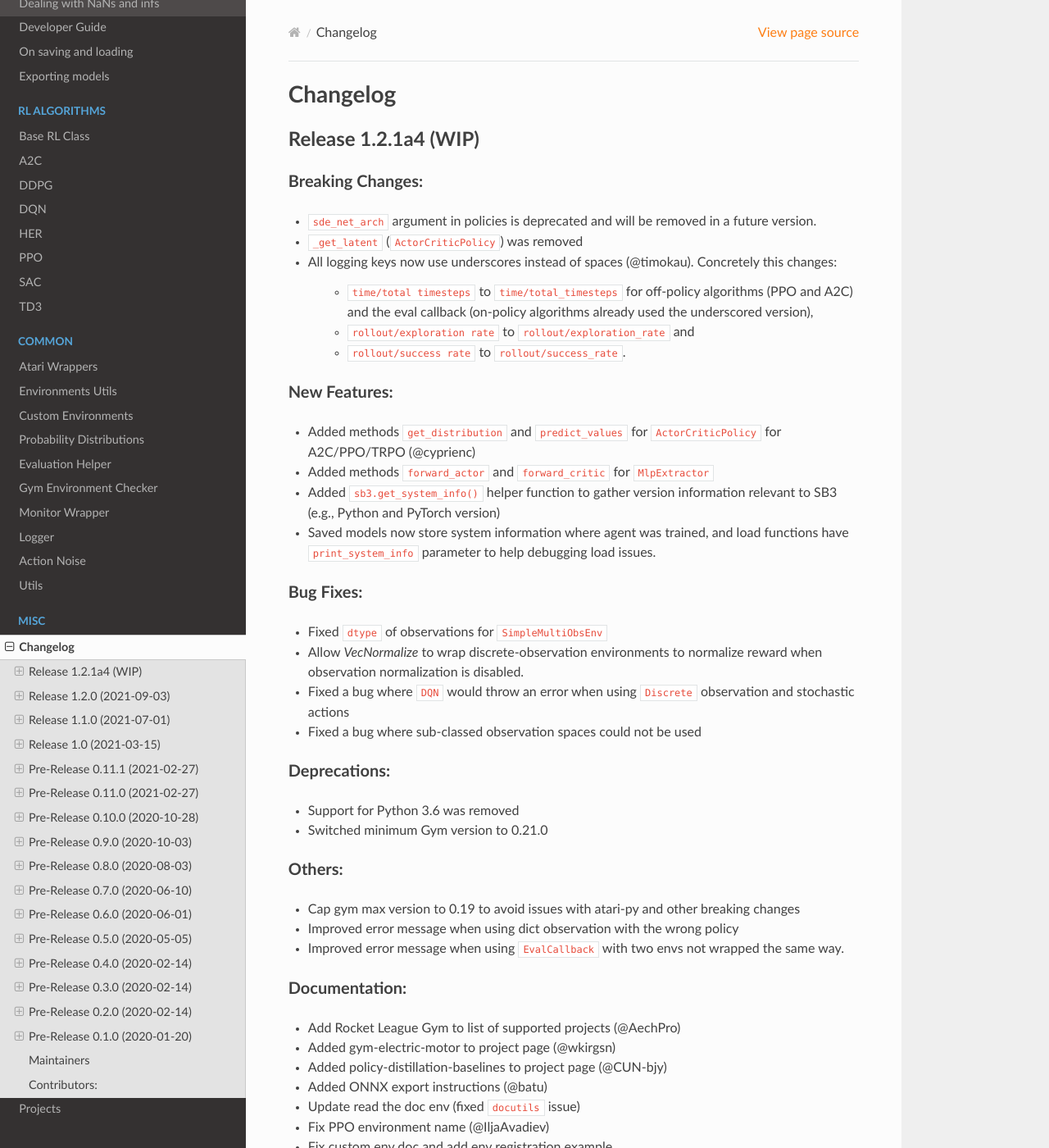
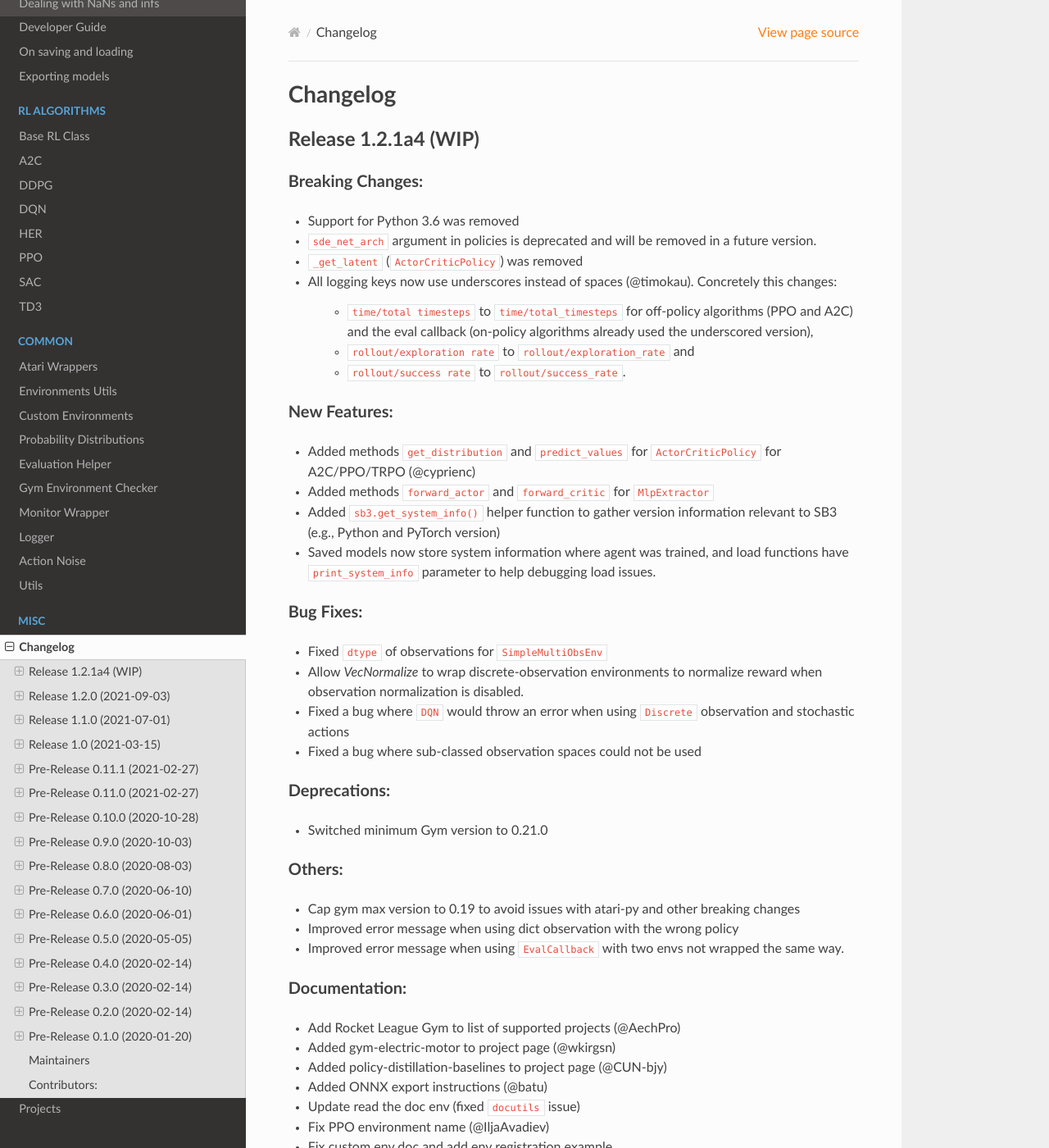
Before and after one commit to DLR-RM/stable-baselines3, a Sphinx documentation site: the page built from docs/misc/changelog.rst, in a window 1280 px wide and 1400 px high. Shown: the whole window at 82% size. Built offline with Sphinx 7.4.7 and the Read the Docs theme 2.0.0, drawn with Linux system fonts in a browser that asks for light colours; part of the change alters nothing that is shown.

```diff
--- a/docs/misc/changelog.rst
+++ b/docs/misc/changelog.rst
@@ -9,6 +9,7 @@ Release 1.2.1a4 (WIP)
 
 Breaking Changes:
 ^^^^^^^^^^^^^^^^^
+- Support for Python 3.6 was removed
 - ``sde_net_arch`` argument in policies is deprecated and will be removed in a future version.
 - ``_get_latent`` (``ActorCriticPolicy``) was removed
 - All logging keys now use underscores instead of spaces (@timokau). Concretely this changes:
@@ -35,7 +36,6 @@ Bug Fixes:
 
 Deprecations:
 ^^^^^^^^^^^^^
-- Support for Python 3.6 was removed
 - Switched minimum Gym version to 0.21.0
 
 Others:
```
